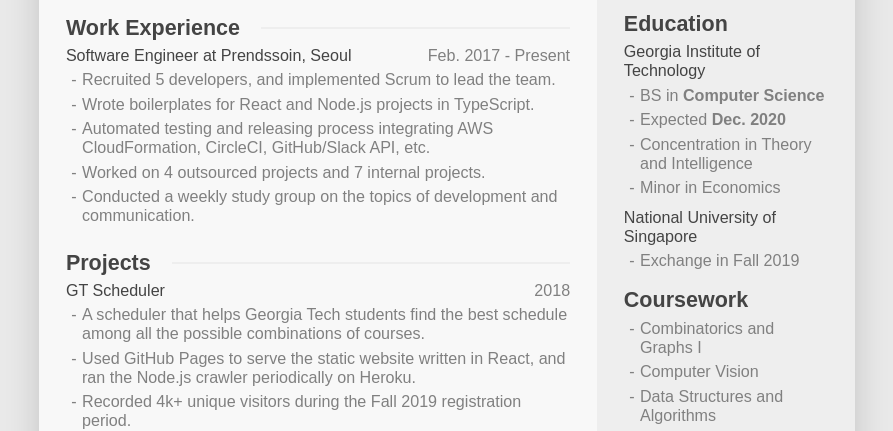
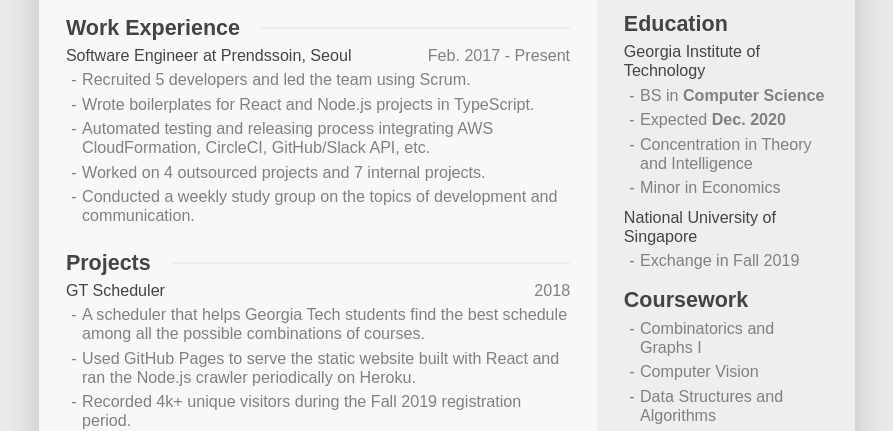
Before and after one commit to 64json/resume, a website: page src/resume.pug in a window 1280 px wide. Shown: the part 205-636 px from the top of the page, without its empty margins (193-1086 px from the left). Drawn offline with nearby package versions, Linux system fonts and the light colour scheme; files that its build step writes are made by us from their sources.

Commit message:
Minor wording fix

```diff
--- a/src/resume.pug
+++ b/src/resume.pug
@@ -86,7 +86,7 @@ html(lang="en")
                 .primary
                   .name Software Engineer at Prendssoin, Seoul
                   .date Feb. 2017 - Present
-                .row Recruited 5 developers, and implemented Scrum to lead the team.
+                .row Recruited 5 developers and led the team using Scrum.
                 .row Wrote boilerplates for React and Node.js projects in TypeScript.
                 .row Automated testing and releasing process integrating AWS CloudFormation, CircleCI, GitHub/Slack API, etc.
                 .row Worked on 4 outsourced projects and 7 internal projects.
@@ -100,7 +100,7 @@ html(lang="en")
                     a(href="https://github.com/parkjs814/gt-scheduler") GT Scheduler
                   .date 2018
                 .row A scheduler that helps Georgia Tech students find the best schedule among all the possible combinations of courses.
-                .row Used GitHub Pages to serve the static website written in React, and ran the Node.js crawler periodically on Heroku.
+                .row Used GitHub Pages to serve the static website built with React and ran the Node.js crawler periodically on Heroku.
                 .row Recorded 4k+ unique visitors during the Fall 2019 registration period.
               .item
                 .primary
```
